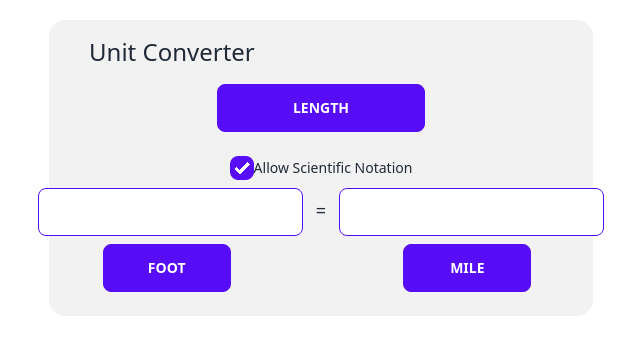
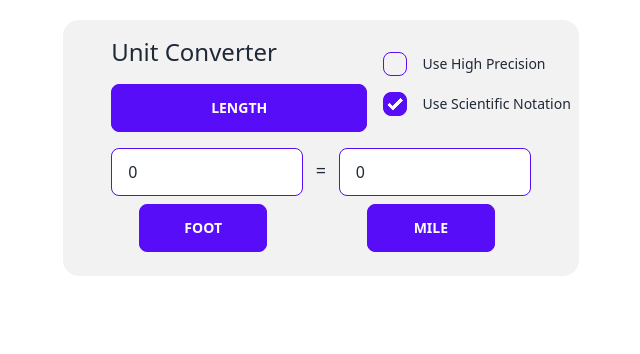
Before and after one commit to WraithWinterly/unit-converter, a React app: page / in a window 1280 px wide. Shown: the top 354 px of the page, without its empty margins (319-959 px from the left). Built offline with nearby package versions, Linux system fonts and the light colour scheme; the HTML template or start-up script is replaced by a standard one.

Commit message:
Unit Group Functionality, UI Enhancements

```diff
--- a/src/Utils.tsx
+++ b/src/Utils.tsx
@@ -2,3 +2,6 @@ export function capitalize(str: string): string {
   const lower = str.toLowerCase();
   return str.charAt(0).toUpperCase() + lower.slice(1);
 }
+
+// regex allow only numbers and e and + and - and .
+export const regexInputNotAllowed: RegExp = /[^0-9eE\+\-\.]/g;
--- a/src/components/UnitConverter.tsx
+++ b/src/components/UnitConverter.tsx
@@ -3,10 +3,14 @@ import React, { useEffect } from 'react';
 import { useState, createRef } from 'react';
 
 import Header from './Header';
-import UnitGroup from './UnitGroup';
+import UnitGroupSelector from './UnitGroupSelector';
 import UnitSelector from './UnitSelector';
 
+import Checkbox from './daisy/Checkbox';
+
 import { UnitGroups } from './Types';
+
+import { regexInputNotAllowed } from '../Utils';
 
 import { evaluate, format } from 'mathjs';
 
@@ -14,12 +18,13 @@ function UnitConverter() {
   const [currFormula, setCurrFormula] = useState(['foot', 'mile']);
   const [currUnitGroup, setCurrUnitGroup] = useState('length');
   const [useScientificNotation, setUseScientificNotation] = useState(true);
+  const [useHighPrecision, setUseHighPrecision] = useState(false);
 
   const inputLeft = createRef<HTMLInputElement>();
   const inputRight = createRef<HTMLInputElement>();
 
   const unitGroups: UnitGroups = {
-    temperature: ['fahrenheit', 'celsius'],
+    temperature: ['celsius', 'fahrenheit', 'kelvin'],
     length: [
       'kilometer',
       'meter',
@@ -35,7 +40,6 @@ function UnitConverter() {
   };
 
   function updateConverter(useForward: boolean) {
-    console.log(useScientificNotation);
     if (useForward) {
       let input = inputLeft.current!.value;
       input = input === '' ? '0' : input;
@@ -59,22 +63,19 @@ function UnitConverter() {
     try {
       const evalutation: number = evaluate(`${number} ${formula}`);
       let formation: string;
-      if (useScientificNotation) {
-        formation = format(evalutation, { precision: 14 });
-      } else {
-        formation = format(evalutation, { precision: 14, notation: 'fixed' });
-      }
 
-      // replace all units with a string
-      // regex allow only numbers and e and + and - and .
-      formation = formation.replace(/[^0-9eE\+\-\.]/g, '');
+      formation = format(evalutation, {
+        notation: useScientificNotation ? 'auto' : 'fixed',
+        precision: useHighPrecision ? 12 : 6,
+      });
+
+      formation = formation.replace(regexInputNotAllowed, '');
       // cut off trailing e's
       while (formation.charAt(formation.length - 1) === 'e') {
-        console.log(formation);
         formation = formation.slice(0, -1);
       }
       //Remove trailing zeros after point (0.00000000)
-      formation = formation.replace(/\.?0+$/, '');
+      formation = formation.replace(/(\.0*|(?<=(\..*))0*)$/, '');
 
       return formation;
     } catch (e) {
@@ -99,37 +100,57 @@ function UnitConverter() {
     });
   }
 
+  function updateCurrUnitGroup(newGroup: string) {
+    setCurrUnitGroup(newGroup);
+    inputLeft.current!.value = String(0);
+    inputRight.current!.value = String(0);
+    updateCurrFormula(0, unitGroups[newGroup as keyof typeof unitGroups][0]);
+    updateCurrFormula(1, unitGroups[newGroup as keyof typeof unitGroups][1]);
+  }
+
   useEffect(() => {
     updateConverter(true);
-  }, [useScientificNotation, currFormula]);
+  }, [useScientificNotation, useHighPrecision, currFormula]);
 
   return (
-    <div className='flex flex-col items-center bg-base-200 w-[34rem] rounded-2xl py-4'>
-      <h1 className='text-2xl w-full px-10'>Unit Converter</h1>
+    <div className='flex flex-col bg-base-200 rounded-2xl py-4 sm:px-12 px-4 relative'>
+      <h1 className='text-2xl w-full justify-self-start'>Unit Converter</h1>
 
-      <UnitGroup unitGroups={unitGroups} currUnitGroup={currUnitGroup} />
-
-      {/* Check Box */}
-      <div className='form-control'>
-        <label className='label cursor-pointer'>
-          <input
-            type='checkbox'
-            defaultChecked={useScientificNotation}
-            onChange={() => {
-              setUseScientificNotation((use) => !use);
-            }}
-            className='checkbox checkbox-primary'
-          />
-          <span className='label-text'>Allow Scientific Notation</span>
-        </label>
+      {/* CheckBoxes */}
+      <div className='form-control mt-2 sm:absolute sm:right-1 order-3'>
+        <Checkbox
+          text={'Use High Precision'}
+          defaultChecked={useHighPrecision}
+          clickAction={(checked: boolean) => setUseHighPrecision(checked)}
+        />
+        <Checkbox
+          text={'Use Scientific Notation'}
+          defaultChecked={useScientificNotation}
+          clickAction={(checked: boolean) => setUseScientificNotation(checked)}
+        />
       </div>
 
-      <div className='flex'>
-        <div className='flex flex-col'>
+      <UnitGroupSelector
+        unitGroups={unitGroups}
+        currUnitGroup={currUnitGroup}
+        updateCurrUnitGroup={updateCurrUnitGroup}
+      />
+
+      {/* Input Boxes and Buttons */}
+      <div className='flex w-full justify-between'>
+        <div className='flex flex-col sm:w-48 w-36'>
           <input
             className='input input-primary'
             ref={inputLeft}
-            onKeyUp={() => updateConverter(true)}></input>
+            defaultValue={0}
+            onKeyPress={(e) => {
+              const str = e.key;
+              if (str.match(regexInputNotAllowed)) e.preventDefault();
+            }}
+            onKeyUp={(e) => {
+              e.currentTarget.value = e.currentTarget.value.replace(regexInputNotAllowed, '');
+              updateConverter(true);
+            }}></input>
           <UnitSelector
             boxNumber={0}
             updateCurrFormula={updateCurrFormula}
@@ -139,10 +160,15 @@ function UnitConverter() {
           />
         </div>
         <span className='text-lg py-2 px-2'>&nbsp;=&nbsp;</span>
-        <div className='flex flex-col'>
+        <div className='flex flex-col sm:w-48 w-36'>
           <input
             className='input input-primary'
             ref={inputRight}
+            defaultValue={0}
+            onKeyPress={(e) => {
+              const str = e.key;
+              if (str.match(regexInputNotAllowed)) e.preventDefault();
+            }}
             onKeyUp={() => updateConverter(false)}></input>
           <UnitSelector
             boxNumber={1}
--- a/src/components/UnitGroup.tsx
+++ b/src/components/UnitGroupSelector.tsx
@@ -7,19 +7,20 @@ import { capitalize } from '../Utils';
 interface UnitGroupProps {
   unitGroups: UnitGroups;
   currUnitGroup: string;
+  updateCurrUnitGroup: Function;
 }
-function UnitGroup({ unitGroups, currUnitGroup }: UnitGroupProps) {
+function UnitGroupSelector({ unitGroups, currUnitGroup, updateCurrUnitGroup }: UnitGroupProps) {
   const id = useId();
 
   return (
-    <div className='dropdown dropdown-hover my-4 w-52'>
+    <div className='dropdown dropdown-hover my-4 sm:w-64 w-full'>
       <label tabIndex={0} className='btn btn-primary w-full'>
         {currUnitGroup}
       </label>
       <ul tabIndex={0} className='dropdown-content menu bg-base-200 p-2 shadow rounded-box w-52'>
         {Object.keys(unitGroups).map((unitGroup, i) => (
           <li key={id + i}>
-            <a>{capitalize(unitGroup)}</a>
+            <a onClick={() => updateCurrUnitGroup(unitGroup)}>{capitalize(unitGroup)}</a>
           </li>
         ))}
       </ul>
@@ -27,4 +28,4 @@ function UnitGroup({ unitGroups, currUnitGroup }: UnitGroupProps) {
   );
 }
 
-export default UnitGroup;
+export default UnitGroupSelector;
--- a/src/components/UnitSelector.tsx
+++ b/src/components/UnitSelector.tsx
@@ -33,7 +33,7 @@ function UnitSelector({
               key={id + i}
               className={currentUnit === unit ? 'bg bg-primary' : ''}
               onClick={(e) => updateCurrFormula(boxNumber, e.currentTarget.innerText)}>
-              <a>{capitalize(unit)}</a>
+              <a className='py-2 px-4'>{capitalize(unit)}</a>
             </li>
           );
         })}
--- /dev/null
+++ b/src/components/daisy/Checkbox.tsx
@@ -0,0 +1,25 @@
+import React from 'react';
+
+interface CheckboxProps {
+  text: string;
+  defaultChecked: boolean;
+  clickAction: Function;
+}
+
+function Checkbox({ text, defaultChecked, clickAction }: CheckboxProps) {
+  return (
+    <label className='label cursor-pointer gap-4 justify-start'>
+      <input
+        type='checkbox'
+        defaultChecked={defaultChecked}
+        onChange={(e) => {
+          clickAction(e.currentTarget.checked);
+        }}
+        className='checkbox checkbox-primary'
+      />
+      <span className='label-text'>{text}</span>
+    </label>
+  );
+}
+
+export default Checkbox;
```
